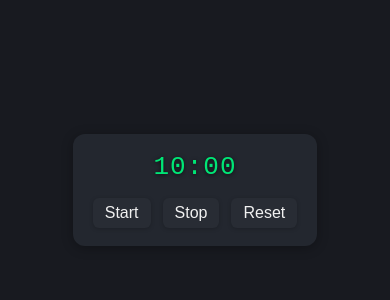
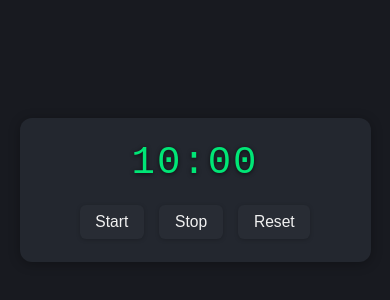
Before and after one commit to cle5eland/widgets, a plain HTML site: page timer/index.html in a window 390 px wide. Shown: the part 232-532 px from the top of the page. Drawn offline with Linux system fonts and the light colour scheme.

Commit message:
dynamic resize

```diff
--- a/timer/style.css
+++ b/timer/style.css
@@ -12,17 +12,20 @@ body {
   background: #23272f;
   border-radius: 12px;
   box-shadow: 0 2px 12px rgba(0,0,0,0.3);
-  padding: 18px 16px;
+  padding: 4vw 3vw;
   display: flex;
   flex-direction: column;
   align-items: center;
-  min-width: 180px;
+  min-width: 40vw;
+  max-width: 90vw;
+  width: 100%;
+  box-sizing: border-box;
 }
 #timer {
-  font-size: 2em;
+  font-size: 6vw;
   font-family: monospace;
-  margin-bottom: 16px;
-  letter-spacing: 1px;
+  margin-bottom: 3vw;
+  letter-spacing: 0.5vw;
   color: #00e676;
   text-shadow: 0 1px 4px #000a;
 }
@@ -31,9 +34,9 @@ body {
   color: #f1f1f1;
   border: none;
   border-radius: 6px;
-  padding: 6px 12px;
-  margin: 0 4px;
-  font-size: 1em;
+  padding: 1vw 2vw;
+  margin: 0 1vw;
+  font-size: 2vw;
   cursor: pointer;
   transition: background 0.2s;
   box-shadow: 0 1px 4px #0003;
@@ -45,5 +48,22 @@ body {
 .btn-row {
   display: flex;
   justify-content: center;
-  gap: 4px;
+  gap: 1vw;
 }
+@media (max-width: 500px) {
+  .timer-container {
+    min-width: 90vw;
+    padding: 6vw 2vw;
+  }
+  #timer {
+    font-size: 10vw;
+    margin-bottom: 5vw;
+  }
+  .timer-btn {
+    font-size: 4vw;
+    padding: 2vw 4vw;
+  }
+  .btn-row {
+    gap: 2vw;
+  }
+}
```
